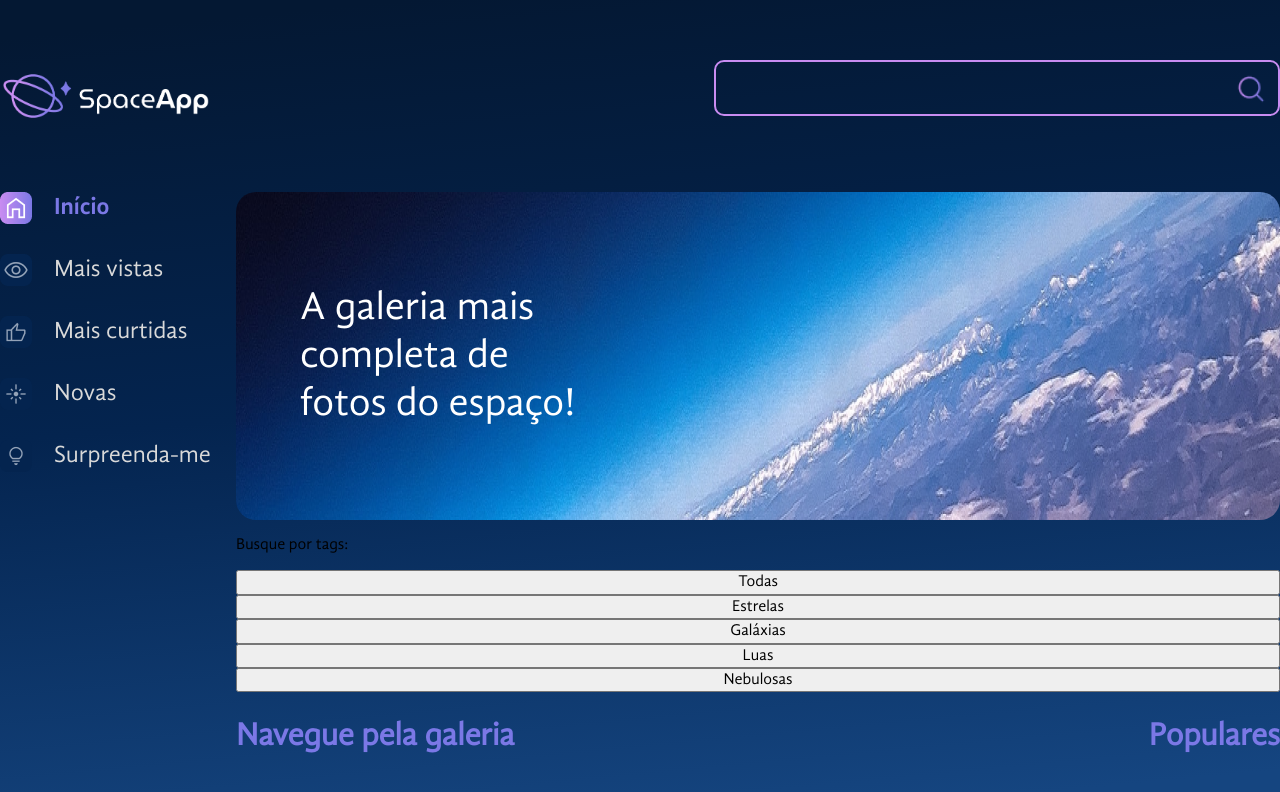
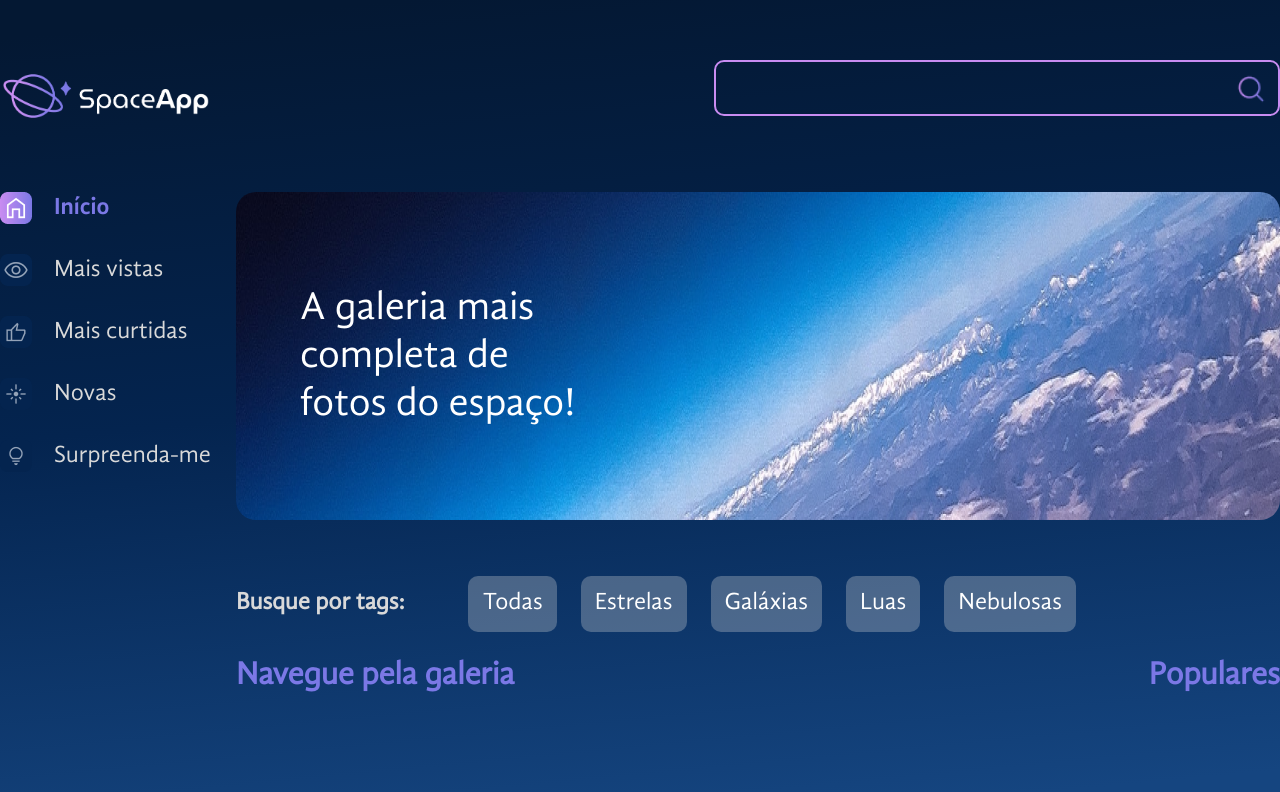
Before and after one commit to FelipeSuriz/space-app, a React (Vite) app: page / in a window 1280 px wide. Shown: the top 792 px of the page. Built offline with nearby package versions, Linux system fonts and the light colour scheme.

Commit message:
Estilizando as tags

```diff
--- a/src/componentes/Galeria/Tags/index.jsx
+++ b/src/componentes/Galeria/Tags/index.jsx
@@ -1,12 +1,47 @@
+import { styled } from 'styled-components';
 import tags from './tags.json'
 
+const TagsContainer = styled.section`
+    display: flex;
+    align-items: center;
+    gap: 64px;
+    margin-top: 56px;
+`
+
+const TagTitulo = styled.h3`
+    color: #D9D9D9;
+    font-size: 24px;
+    margin: 0;
+`;
+
+const Tag = styled.button`
+    font-size: 24px;
+    color: #FFFFFF;
+    background: rgba(217, 217, 217, 0.3);
+    border-radius: 10px;
+    cursor: pointer;
+    transition: background-color 0.3s ease;
+    padding: 12px;
+    box-sizing: border-box;
+    border: 2px solid transparent;
+    &:hover {
+      border-color: #C98CF1;
+    }
+`
+
+const Div = styled.div`
+    display: flex;
+    gap: 24px;
+    justify-content: end;
+`
+
 const Tags = () => {
-    return (
-        <>
-            <p>Busque por tags:</p>
-            {tags.map(tag => <button key={tag.id}>{tag.titulo}</button>)}
-        </>
-    )
+    return <TagsContainer>
+        <TagTitulo>Busque por tags:</TagTitulo>
+        <Div>
+            {tags.map(tag => <Tag key={tag.id}>{tag.titulo}</Tag>)}
+        </Div>
+    </TagsContainer>
 }
 
 export default Tags
```
